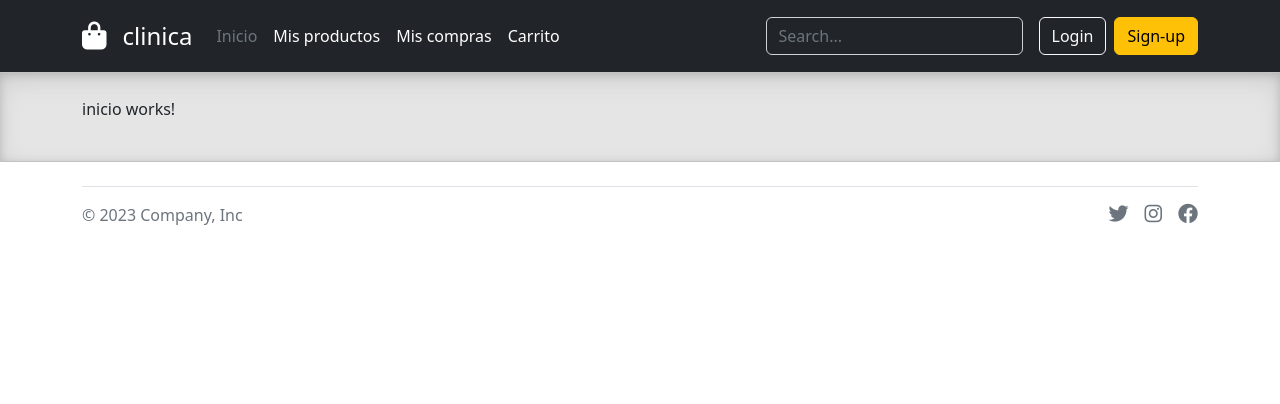
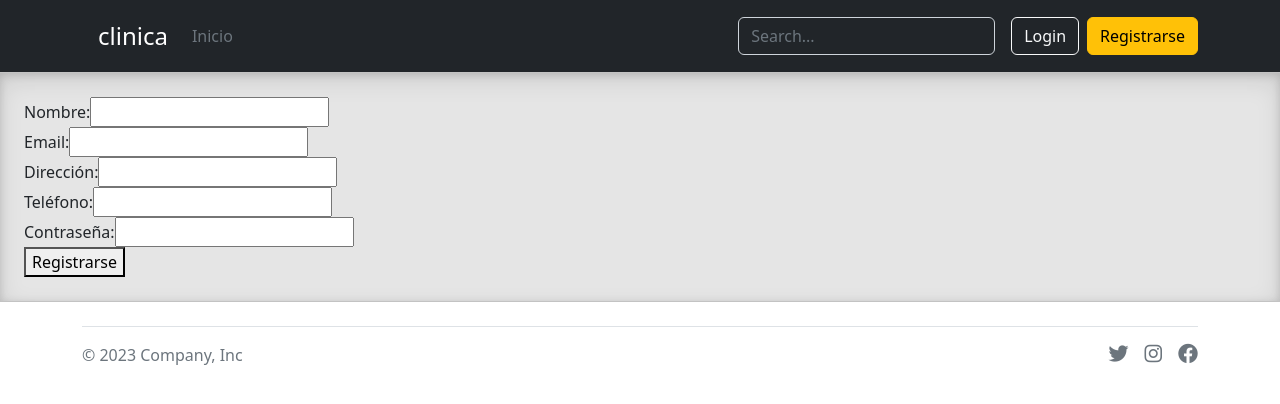
Before and after one commit to jenunezb/frontclinica, an Angular app: page /registro-paciente in a window 1280 px wide. Before the commit this address led to /. Shown: the top 404 px of the page. Built offline with nearby package versions, Linux system fonts and the light colour scheme.

Commit message:
registro de paciente sirviendo

```diff
--- a/src/app/app-routing.module.ts
+++ b/src/app/app-routing.module.ts
@@ -2,9 +2,12 @@ import { NgModule } from '@angular/core';
 import { RouterModule, Routes } from '@angular/router';
 import { InicioComponent } from './pagina/inicio/inicio.component';
 import { LoginComponent } from './pagina/login/login.component';
+import { RegistroPacienteComponent } from './pagina/registro-paciente/registro-paciente.component';
+
 const routes: Routes = [
 { path: "", component: InicioComponent },
 { path: "login", component: LoginComponent },
+{ path: "registro-paciente", component: RegistroPacienteComponent},
 { path: "**", pathMatch: "full", redirectTo: "" }
 ];
 @NgModule({
--- a/src/app/app.component.html
+++ b/src/app/app.component.html
@@ -4,14 +4,11 @@
   justify-content-lg-start">
   <a routerLink="" class="d-flex align-items-center mb-2 mb-lg-0 text-white
   text-decoration-none">
-  <i class="fa-solid fa-bag-shopping fs-3"></i>
+
   <span class="fs-4 ms-3 me-3">{{title}}</span>
   </a>
   <ul class="nav col-12 col-lg-auto me-lg-auto mb-2 justify-content-center mb-md-0">
   <li><a routerLink="" class="nav-link px-2 text-secondary">Inicio</a></li>
-  <li><a routerLink="" class="nav-link px-2 text-white">Mis productos</a></li>
-  <li><a routerLink="" class="nav-link px-2 text-white">Mis compras</a></li>
-  <li><a routerLink="" class="nav-link px-2 text-white">Carrito</a></li>
   </ul>
   <form class="col-12 col-lg-auto mb-3 mb-lg-0 me-lg-3" role="search">
   <input type="search" class="form-control form-control-dark text-bg-dark"
@@ -20,14 +17,14 @@
   <div class="text-end">
   <button type="button" routerLink="/login" class="btn btn-outline-light
   me-2">Login</button>
-  <button type="button" routerLink="/registro" class="btn btn-warning">Sign-up</button>
+  <button type="button" routerLink="/registro-paciente" class="btn btn-warning">Registrarse</button>
   </div>
   </div>
   </div>
   </header>
   <div class="seccion-pagina p-4">
+    <router-outlet></router-outlet>
   <div class="container" >
-  <router-outlet></router-outlet>
   </div>
   </div>
 <div class="container">
--- a/src/app/app.module.ts
+++ b/src/app/app.module.ts
@@ -7,12 +7,14 @@ import { AppRoutingModule } from './app-routing.module';
 import { AppComponent } from './app.component';
 import { InicioComponent } from './pagina/inicio/inicio.component';
 import { LoginComponent } from './pagina/login/login.component';
+import { RegistroPacienteComponent } from './pagina/registro-paciente/registro-paciente.component';
 
 @NgModule({
   declarations: [
     AppComponent,
     InicioComponent,
     LoginComponent,
+    RegistroPacienteComponent,
   ],
   imports: [
     BrowserModule,
--- /dev/null
+++ b/src/app/pagina/registro-paciente/registro-paciente.component.html
@@ -0,0 +1,23 @@
+<form >
+    <div>
+    <label >Nombre: </label>
+    <input type="text" name="nombre" />
+    </div>
+    <div>
+    <label >Email: </label>
+    <input type="text" name="email" />
+    </div>
+    <div>
+    <label >Dirección: </label>
+    <input type="text" name="direccion" />
+    </div>
+    <div>
+    <label >Teléfono: </label>
+    <input type="text" name="telefono" />
+    </div>
+    <div>
+    <label >Contraseña: </label>
+    <input type="password" name="password" />
+    </div>
+    <button type="submit" >Registrarse</button>
+    </form>
```
Also changed, not shown: src/app/pagina/registro-paciente/registro-paciente.component.ts (added, +10 -0 lines), src/app/pagina/registro-paciente/registro-paciente.component.css (added), src/index.html (line endings or trailing spaces).
